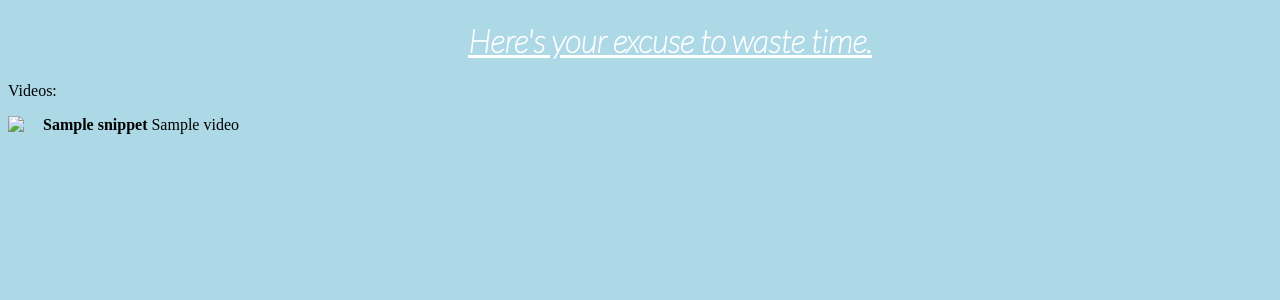
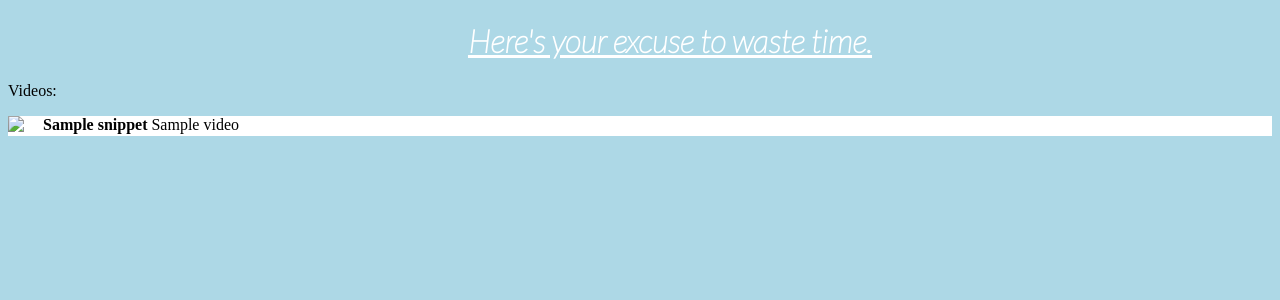
Before and after one commit to serena-w/moonshot, a Python web app: template video-recs/templates/results.html in a window 1280 px wide. Shown: the part 107-407 px from the top of the page. Run offline with Jinja, Linux system fonts and the light colour scheme; the template is opened without the code that fills it: most values are stand-ins (such as "Sample title", 1, 10 or a date in 2020).

Commit message:
changed script to main.app, html and css changes to results

```diff
--- a/video-recs/app.yaml
+++ b/video-recs/app.yaml
@@ -13,7 +13,7 @@ handlers:
   static_dir: static
 
 - url: .*
-  script: test.app
+  script: main.app
 
 libraries:
 - name: jinja2
--- a/video-recs/main.py
+++ b/video-recs/main.py
@@ -129,7 +129,7 @@ class SearchHandler(webapp2.RequestHandler):
             'videos': videos
         }
 
-        template = env.get_template('index.html')
+        template = env.get_template('results.html')
         self.response.write(template.render(template_values))
 
 
--- a/video-recs/static/results.css
+++ b/video-recs/static/results.css
@@ -56,3 +56,7 @@ body
 {
   background: lightblue;
 }
+#result
+{
+  background: white;
+}
--- a/video-recs/templates/results.html
+++ b/video-recs/templates/results.html
@@ -33,6 +33,7 @@
     <div class="video">
           <p>Videos: </p>
           {% for video in videos %}
+          <section id="result">
             <img src="{{ video[0].snippet.thumbnails.default.url }}" style="padding-right: 15px">
             <div style="vertical-align:top; display: inline-block">
               <strong>
@@ -41,6 +42,7 @@
                 </a>
               </strong>
               {{video[1]}}
+          </section>
             </div><br/><br/>
           {% endfor %}
         </body>
```
